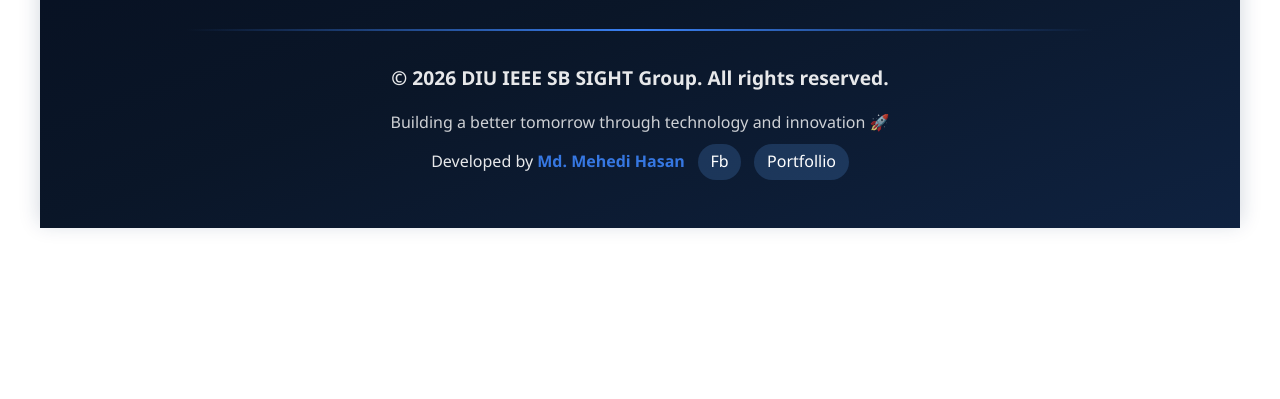
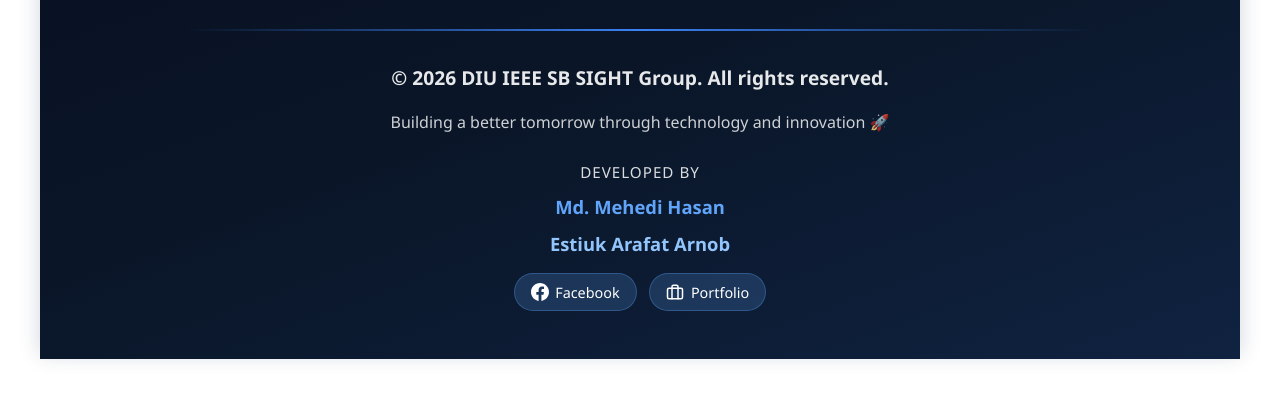
Before and after one commit to ea-arnob-07/IEEE-DIU-SB-SIGHT-WEBSITE, a plain HTML site: page index.html in a window 1280 px wide. Shown: the part 10104-10503 px from the top of the page. Before the commit the page ends 10412 px from the top, so only its background shows below. Drawn offline with Linux system fonts and the light colour scheme.

Commit message:
Update footer developer credits with Md. Mehedi Hasan and Estiuk Arafat Arnob

```diff
--- a/index.html
+++ b/index.html
@@ -3416,22 +3416,41 @@ By encouraging creativity, critical thinking, and problem-solving, the Competiti
         <p style="margin-top: 1rem; opacity: 0.8;">Building a better tomorrow through technology and innovation 🚀</p>
 
 
-           <div style="display: flex; justify-content: center; align-items: center; gap: 0.8rem; flex-wrap: wrap;">
-    <span style="opacity: 0.9; font-size: 1rem;">
-        Developed by <strong style="color: #3b82f6;">Md. Mehedi Hasan</strong>
+           <div style="display: flex; flex-direction: column; align-items: center; justify-content: center; gap: 0.5rem; margin-top: 1.5rem;">
+    <span style="opacity: 0.85; font-size: 0.95rem; text-transform: uppercase; letter-spacing: 1px;">
+        Developed by
     </span>
-
-    <a href="https://www.facebook.com/MehediHasanbd2020" target="_blank"
-       style="color: white; text-decoration: none; display: flex; align-items: center; gap: 0.3rem;
-              background: rgba(96, 165, 250, 0.2); padding: 0.35rem 0.8rem; border-radius: 20px;">
-        Fb
-    </a>
-
-    <a href="https://sites.google.com/view/mehedihasan497/home" target="_blank"
-       style="color: white; text-decoration: none; display: flex; align-items: center; gap: 0.3rem;
-              background: rgba(96, 165, 250, 0.2); padding: 0.35rem 0.8rem; border-radius: 20px;">
-        Portfollio
-    </a>
+    <span style="font-size: 1.15rem; font-weight: 700; color: #60a5fa;">
+        Md. Mehedi Hasan
+    </span>
+    <span style="font-size: 1.15rem; font-weight: 700; color: #93c5fd;">
+        Estiuk Arafat Arnob
+    </span>
+
+    <div style="display: flex; justify-content: center; align-items: center; gap: 0.8rem; margin-top: 0.4rem; flex-wrap: wrap;">
+        <!-- Facebook Link -->
+        <a href="https://www.facebook.com" target="_blank" title="Facebook"
+           style="color: white; text-decoration: none; display: inline-flex; align-items: center; justify-content: center; gap: 0.4rem;
+                  background: rgba(96, 165, 250, 0.2); padding: 0.4rem 1rem; border-radius: 20px; font-size: 0.9rem;
+                  border: 1px solid rgba(96, 165, 250, 0.3); transition: all 0.3s ease;">
+            <svg width="18" height="18" viewBox="0 0 24 24" fill="currentColor" style="vertical-align: middle;">
+                <path d="M24 12.073c0-6.627-5.373-12-12-12s-12 5.373-12 12c0 5.99 4.388 10.954 10.125 11.854v-8.385H7.078v-3.47h3.047V9.43c0-3.007 1.792-4.669 4.533-4.669 1.312 0 2.686.235 2.686.235v2.953H15.83c-1.491 0-1.956.925-1.956 1.874v2.25h3.328l-.532 3.47h-2.796v8.385C19.612 23.027 24 18.062 24 12.073z"/>
+            </svg>
+            <span>Facebook</span>
+        </a>
+
+        <!-- Portfolio Link -->
+        <a href="https://github.com/ea-arnob-07" target="_blank" title="Portfolio"
+           style="color: white; text-decoration: none; display: inline-flex; align-items: center; justify-content: center; gap: 0.4rem;
+                  background: rgba(96, 165, 250, 0.2); padding: 0.4rem 1rem; border-radius: 20px; font-size: 0.9rem;
+                  border: 1px solid rgba(96, 165, 250, 0.3); transition: all 0.3s ease;">
+            <svg width="18" height="18" viewBox="0 0 24 24" fill="none" stroke="currentColor" stroke-width="2" stroke-linecap="round" stroke-linejoin="round" style="vertical-align: middle;">
+                <rect x="2" y="7" width="20" height="14" rx="2" ry="2"></rect>
+                <path d="M16 21V5a2 2 0 0 0-2-2h-4a2 2 0 0 0-2 2v16"></path>
+            </svg>
+            <span>Portfolio</span>
+        </a>
+    </div>
 </div>
 
         </div>
```
